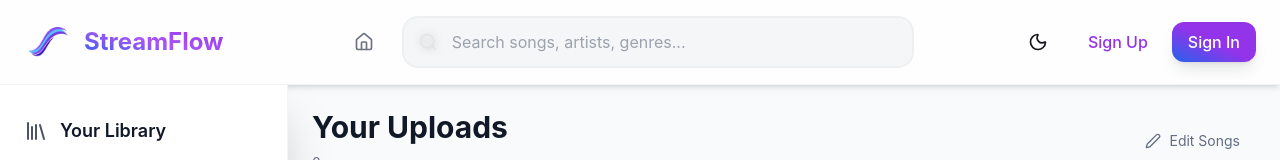
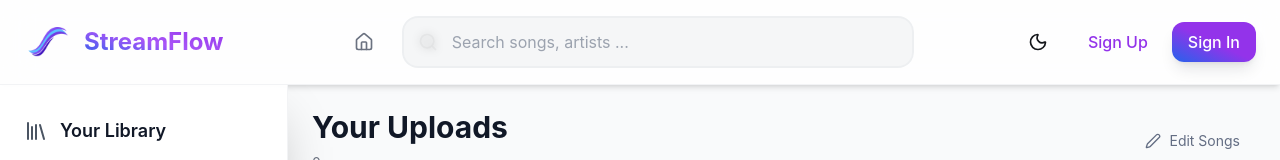
Before and after one commit to Stream-Flow-App/Frontend, a React (Vite) app: page /uploads in a window 1280 px wide. Shown: the top 160 px of the page. Built offline with nearby package versions, Linux system fonts and the light colour scheme.

Commit message:
continued

```diff
--- a/src/components/navbar/Navbar.jsx
+++ b/src/components/navbar/Navbar.jsx
@@ -190,7 +190,7 @@ export default function Navbar({ onMenuClick, onSearch, searchQuery, authLoading
               <input
                 ref={searchInputRef}
                 type="text"
-                placeholder={isSearching ? "Searching..." : "Search songs, artists, genres..."}
+                placeholder={isSearching ? "Searching..." : "Search songs, artists ..."}
                 value={localSearchQuery}
                 onChange={handleSearchInputChange}
                 on={closeMobileSearch}
@@ -392,7 +392,7 @@ export default function Navbar({ onMenuClick, onSearch, searchQuery, authLoading
 
                   <input
                     type="text"
-                    placeholder={isSearching ? "Searching..." : "Search songs, artists, genres..."}
+                    placeholder={isSearching ? "Searching..." : "Search songs, artists ..."}
                     value={localSearchQuery}
                     onChange={handleSearchInputChange}
                     className={`w-full pl-12 pr-12 py-3 bg-gray-100/80 dark:bg-gray-700/80 rounded-2xl border-gray-500/5 border-2 focus:outline-none focus:ring-2 focus:ring-purple-500 focus:bg-purple-100 dark:focus:bg-purple-900/20 backdrop-blur-sm transition-all duration-300 ${isSearching ? 'bg-purple-50 dark:bg-purple-900/10' : ''
--- a/src/components/uploads/UploadsPage.jsx
+++ b/src/components/uploads/UploadsPage.jsx
@@ -122,7 +122,6 @@ export default function UploadsPage() {
               <Search className="w-4 h-4 text-purple-500" />
               <span className="text-sm text-gray-600 dark:text-gray-400">
                 Searching in your uploads
-                {isLocalSearch && <span className="ml-1 text-xs">(local search)</span>}
               </span>
             </div>
             {searchResults.length > 0 && (
```
